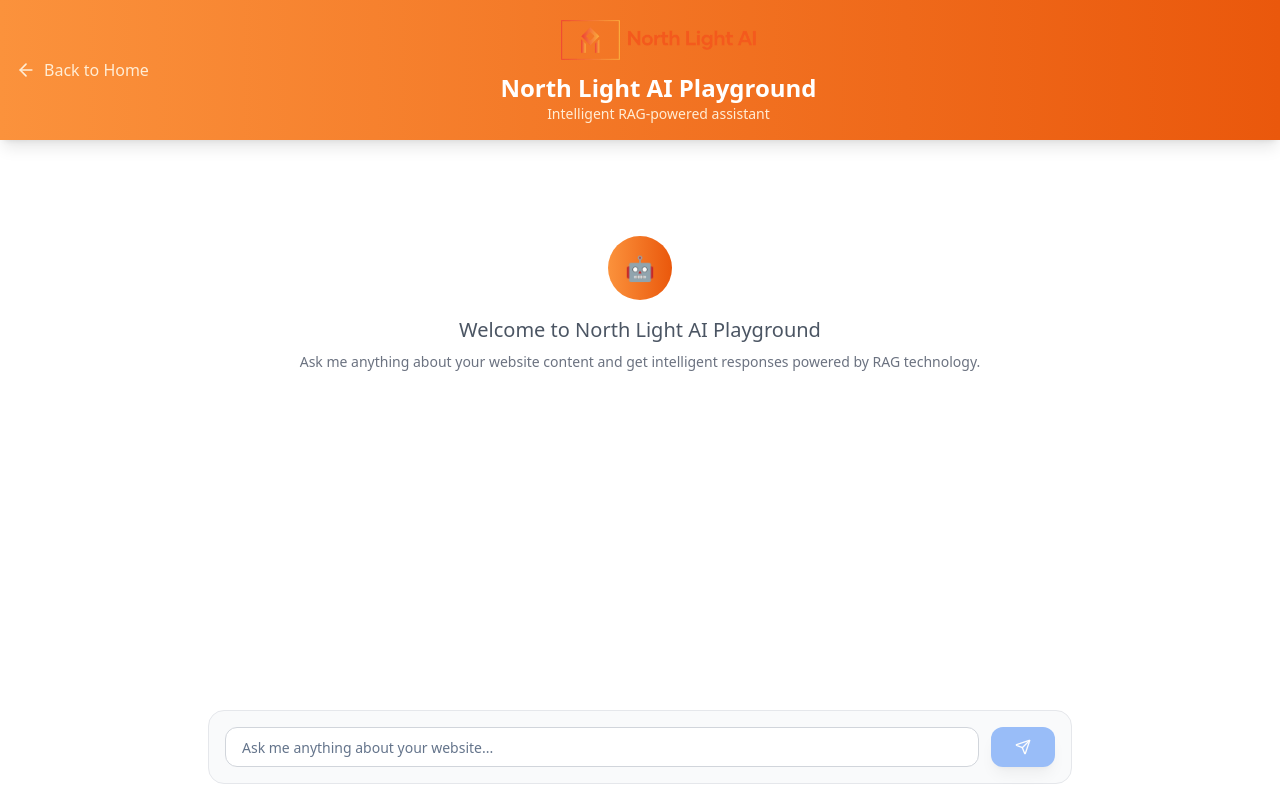
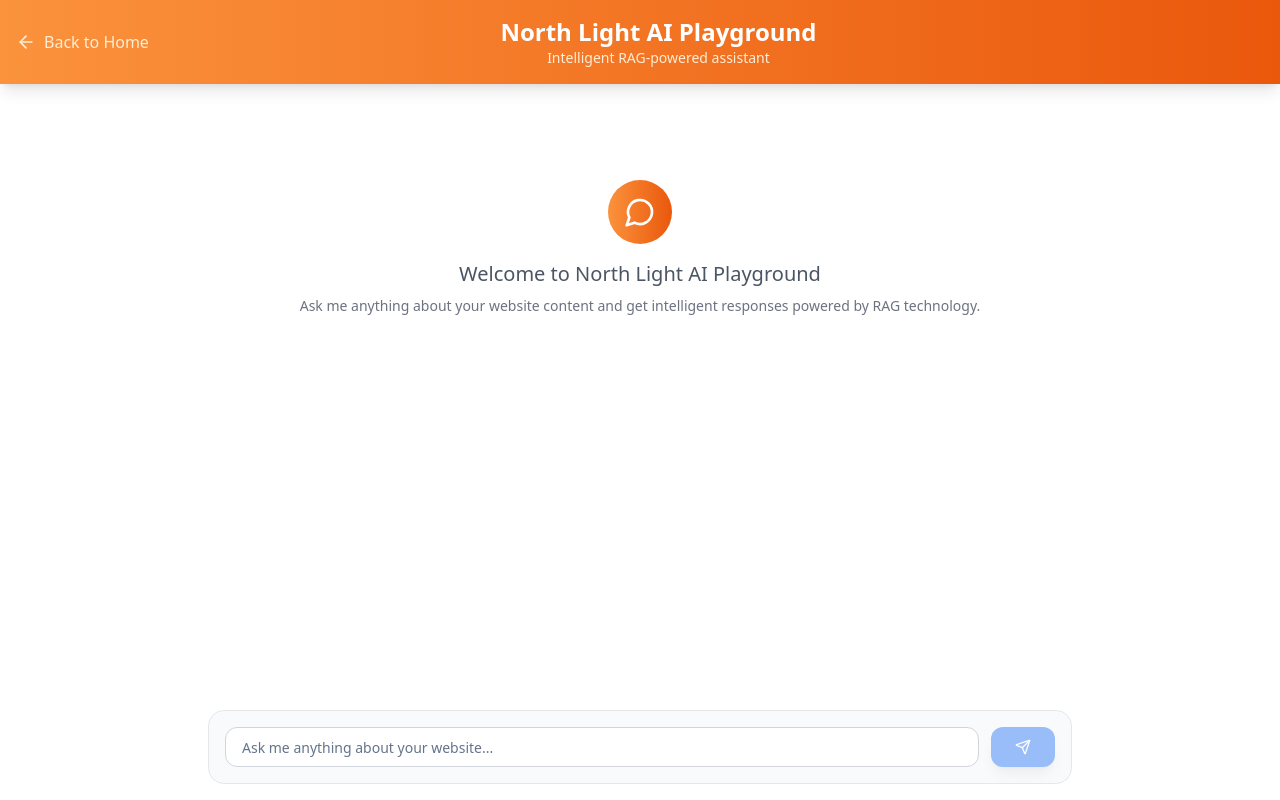
Before and after one commit to Northlight-ai/sparky-north-whispers, a React (Vite) app: page /playground in a window 1280 px wide. Built offline with nearby package versions, Linux system fonts and the light colour scheme.

Commit message:
Refactor: Update playground page
Remove logo and replace robot icon with chat icon.

```diff
--- a/src/pages/Index.tsx
+++ b/src/pages/Index.tsx
@@ -1,4 +1,3 @@
-
 import ChatBubble from "@/components/ChatBubble";
 import { useNavigate } from "react-router-dom";
 
@@ -18,6 +17,11 @@ const Index = () => {
       {/* Hero Section */}
       <div className="container mx-auto px-4 py-16">
         <div className="text-center space-y-6">
+          <img
+            src="/lovable-uploads/023abf7f-c0b5-4134-9f38-7e5fd5bfdc3f.png"
+            alt="North Light AI"
+            className="h-16 w-auto mx-auto mb-4"
+          />
           <h1 className="text-5xl font-bold bg-gradient-to-r from-orange-500 to-orange-700 bg-clip-text text-transparent">
             North Light AI Chatbot
           </h1>
--- a/src/pages/Playground.tsx
+++ b/src/pages/Playground.tsx
@@ -1,6 +1,5 @@
-
 import React, { useState, useRef, useEffect } from 'react';
-import { Send, ArrowLeft } from 'lucide-react';
+import { Send, ArrowLeft, MessageCircle } from 'lucide-react';
 import { Button } from '@/components/ui/button';
 import { Input } from '@/components/ui/input';
 import { useToast } from '@/hooks/use-toast';
@@ -125,11 +124,6 @@ const Playground = () => {
             Back to Home
           </button>
           <div className="text-center flex flex-col items-center">
-            <img
-              src="/lovable-uploads/023abf7f-c0b5-4134-9f38-7e5fd5bfdc3f.png"
-              alt="North Light AI"
-              className="h-12 w-auto mb-2"
-            />
             <h1 className="text-2xl font-bold text-white">North Light AI Playground</h1>
             <p className="text-orange-100 text-sm">Intelligent RAG-powered assistant</p>
           </div>
@@ -144,7 +138,7 @@ const Playground = () => {
           {messages.length === 0 && (
             <div className="text-center text-gray-600 mt-20">
               <div className="w-16 h-16 bg-gradient-to-r from-orange-400 to-orange-600 rounded-full flex items-center justify-center mx-auto mb-4">
-                <span className="text-2xl">🤖</span>
+                <MessageCircle size={32} className="text-white" />
               </div>
               <p className="text-xl font-medium mb-2">Welcome to North Light AI Playground</p>
               <p className="text-sm text-gray-500">Ask me anything about your website content and get intelligent responses powered by RAG technology.</p>
```
